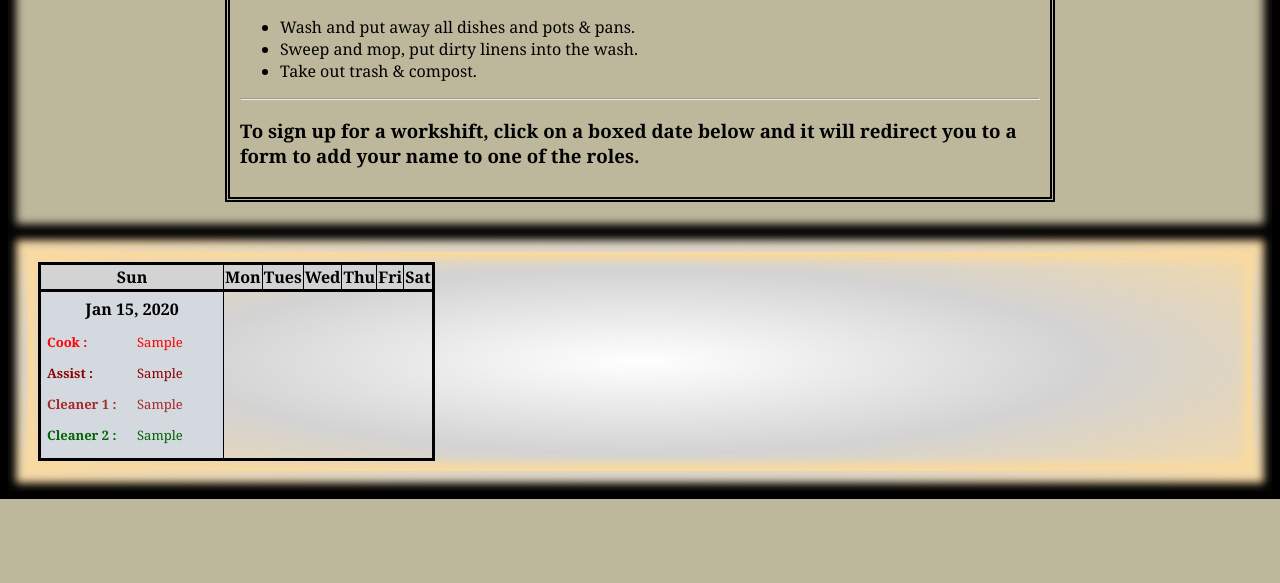
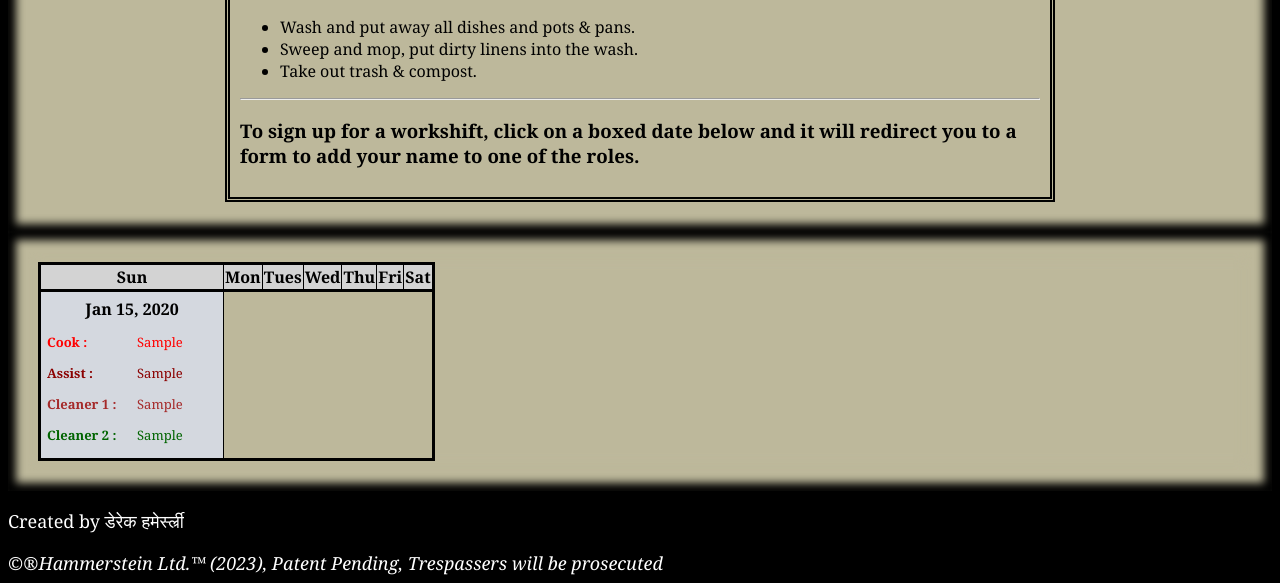
Before and after one commit to thederber/cohomeals, a Flask app: template templates/index.html in a window 1280 px wide. Shown: the part 1044-1627 px from the top of the page. Before the commit the page ends 1543 px from the top, so only its background shows below. Run offline with Flask 3, Linux system fonts and the light colour scheme; the template is opened without the code that fills it: values that come from a table or form of the project are taken from there, others are empty; tables that the repository leaves empty hold one stand-in row (values such as "Sample post").

Commit message:
more css changes + added footer

```diff
--- a/static/css/main.css
+++ b/static/css/main.css
@@ -103,7 +103,7 @@ p.placeholder {
 	width: 800px;
 }
 .index-table-area {
-	background-image: radial-gradient(white, lightgrey, #FADA9F);
+	background-color: #BDB89B;
 	background-position: center;
 	overflow: auto;
 	background-size: cover;
@@ -116,7 +116,7 @@ p.placeholder {
 	margin-right: 20px;
 	margin-bottom: 20px;
 	margin-top: 20px;
-	box-shadow: 0 0 8px 8px #FADA9F inset;
+	box-shadow: 0 0 8px 8px #BDB89B inset;
 }
 .index-table {
 	overflow: auto;
--- a/templates/base.html
+++ b/templates/base.html
@@ -10,4 +10,6 @@
 <body>
 	{% block body %}{% endblock %}
 </body>
+<p style='font-size:large; color:white; text-align:left;'>Created by &#2337;&#2375;&#2352;&#2375;&#2325; &#2361;&#2350;&#2375;&#2352;&#2381;&#2360;&#2381;&#2354;&#2381;&#2352;&#2368; </p>
+<i style='font-size:large; color:white;'>&#169;&#174;Hammerstein Ltd.&#8482 (2023), Patent Pending, Trespassers will be prosecuted</i>
 </html>
```
